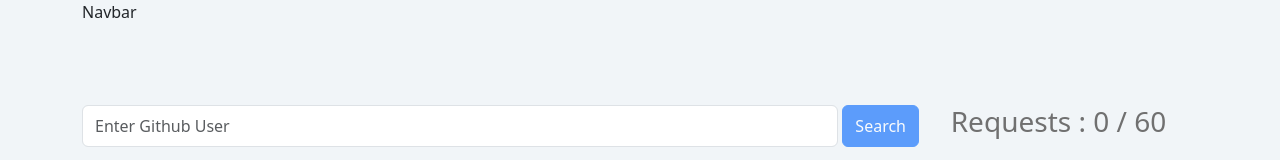
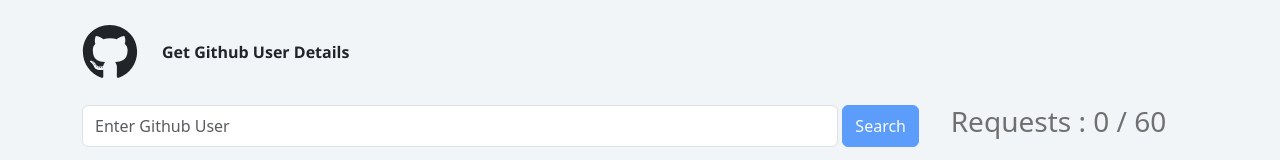
Before and after one commit to JojuGeorge/Github-Users, a React (Create React App) app: page /#/ in a window 1280 px wide. Shown: the top 160 px of the page. Built offline with nearby package versions, Linux system fonts and the light colour scheme; no server answers.

Commit message:
navbar repurposed, no auth0 setup, auth0 only for local

```diff
--- a/src/components/Navbar.js
+++ b/src/components/Navbar.js
@@ -1,8 +1,16 @@
 import React from 'react'
+import { FaGithub } from "react-icons/fa";
+
+import "../styles/css/navbar.css"
 
 function Navbar() {
   return (
-    <div>Navbar</div>
+    <div>
+      <div className='navbar-wrapper'>
+      <FaGithub className='navbar-icon' />
+        <span>Get Github User Details</span>
+      </div>
+    </div>
   )
 }
 
--- /dev/null
+++ b/src/styles/css/navbar.css
@@ -0,0 +1,14 @@
+.navbar-wrapper {
+  display: grid;
+  grid-template-columns: minmax(50px, 80px) auto;
+  align-items: center;
+  padding-top: 1.5rem;
+}
+.navbar-wrapper .navbar-icon {
+  height: 3.5rem;
+  width: 3.5rem;
+}
+.navbar-wrapper span {
+  font-family: "Segoe UI", Tahoma, Geneva, Verdana, sans-serif;
+  font-weight: bold;
+}
--- /dev/null
+++ b/src/styles/navbar.scss
@@ -0,0 +1,17 @@
+.navbar-wrapper {
+    display: grid;
+    grid-template-columns: minmax(50px, 80px) auto;
+    align-items: center;
+    padding-top:1.5rem;
+
+
+    .navbar-icon{
+        height:3.5rem;
+        width:3.5rem;
+    }
+
+    span{
+        font-family:'Segoe UI', Tahoma, Geneva, Verdana, sans-serif;
+        font-weight: bold;
+    }
+}
```
